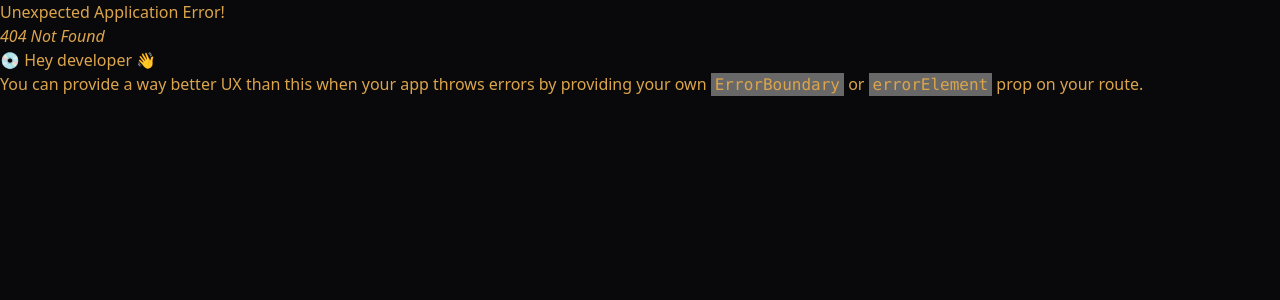
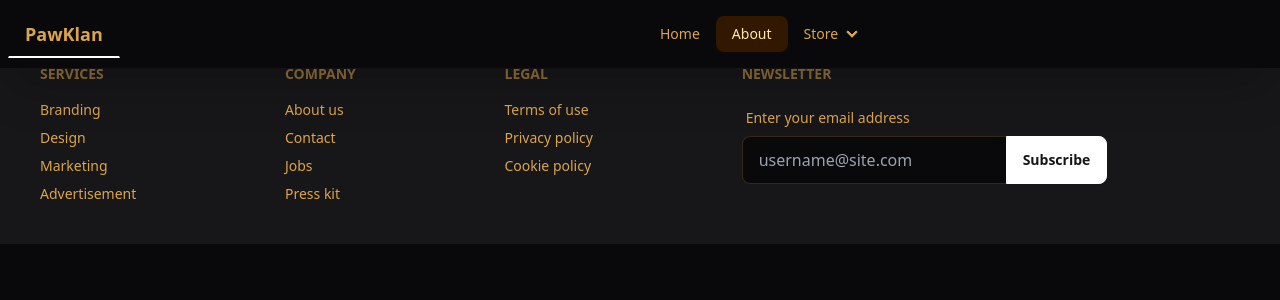
Before and after one commit to xandersavage/React-Ecommerce-Store, a React (Vite) app: page /React-Ecommerce-Store/about in a window 1280 px wide. Before the commit this address had no page. Shown: the top 300 px of the page. Built offline with nearby package versions, Linux system fonts and the light colour scheme.

Commit message:
hero section fix

```diff
--- a/src/App.jsx
+++ b/src/App.jsx
@@ -8,6 +8,9 @@ import {
 
 // Pages
 import HomePage from './pages/HomePage';
+import AboutPage from './pages/AboutPage';
+import MenStorePage from './pages/MenStorePage';
+import WomenStorePage from './pages/WomenStorePage';
 
 // Layout
 import MainLayout from './layouts/MainLayout';
@@ -17,6 +20,9 @@ function App() {
 		createRoutesFromElements(
 			<Route path="/" element={<MainLayout />}>
 				<Route index element={<HomePage />} />
+				<Route path="/about" element={<AboutPage />} />
+				<Route path="/men" element={<MenStorePage />} />
+				<Route path="/women" element={<WomenStorePage />} />
 			</Route>
 		),
 		{
--- a/src/components/HeroSection.jsx
+++ b/src/components/HeroSection.jsx
@@ -4,7 +4,7 @@ import fashionTwo from '../assets/images/hero-2.jpg';
 const HeroSection = () => {
 	return (
 		<>
-			<div className="hero min-h-screen w-full overflow-hidden prose">
+			<div className="hero min-h-screen w-full prose">
 				<div className="hero-content flex flex-col sm:flex-row lg:flex-row items-center justify-center px-4 sm:px-8 lg:px-16">
 					<img
 						src={fashionTwo}
--- a/src/components/NavBar.jsx
+++ b/src/components/NavBar.jsx
@@ -1,3 +1,5 @@
+import { NavLink } from 'react-router-dom';
+
 const NavBar = () => {
 	return (
 		<>
@@ -29,19 +31,19 @@ const NavBar = () => {
 							className="menu menu-sm dropdown-content bg-base-100 rounded-box z-[1] mt-3 w-52 p-2 shadow"
 						>
 							<li>
-								<a>Home</a>
+								<NavLink to="/">Home</NavLink>
 							</li>
 							<li>
-								<a>About</a>
+								<NavLink to="/about">About</NavLink>
 							</li>
 							<li>
 								<a>Store</a>
 								<ul className="p-2">
 									<li>
-										<a>Men</a>
+										<NavLink to="/men">Men</NavLink>
 									</li>
 									<li>
-										<a>Women</a>
+										<NavLink to="/women">Women</NavLink>
 									</li>
 								</ul>
 							</li>
@@ -54,20 +56,20 @@ const NavBar = () => {
 				<div className="navbar-center hidden lg:flex">
 					<ul className="menu menu-horizontal px-1">
 						<li>
-							<a>Home</a>
+							<NavLink to="/">Home</NavLink>
 						</li>
 						<li>
-							<a>About</a>
+							<NavLink to="/about">About</NavLink>
 						</li>
 						<li>
 							<details>
 								<summary>Store</summary>
 								<ul className="p-2">
 									<li>
-										<a>Men</a>
+										<NavLink to="/men">Men</NavLink>
 									</li>
 									<li>
-										<a>Women</a>
+										<NavLink to="/women">Women</NavLink>
 									</li>
 								</ul>
 							</details>
--- /dev/null
+++ b/src/pages/AboutPage.jsx
@@ -0,0 +1,5 @@
+const AboutPage = () => {
+	return <div>AboutPage</div>;
+};
+
+export default AboutPage;
--- /dev/null
+++ b/src/pages/MenStorePage.jsx
@@ -0,0 +1,5 @@
+const MenStorePage = () => {
+	return <div>MenStorePage</div>;
+};
+
+export default MenStorePage;
--- /dev/null
+++ b/src/pages/WomenStorePage.jsx
@@ -0,0 +1,5 @@
+const WomenStorePage = () => {
+	return <div>WomenStorePage</div>;
+};
+
+export default WomenStorePage;
```
